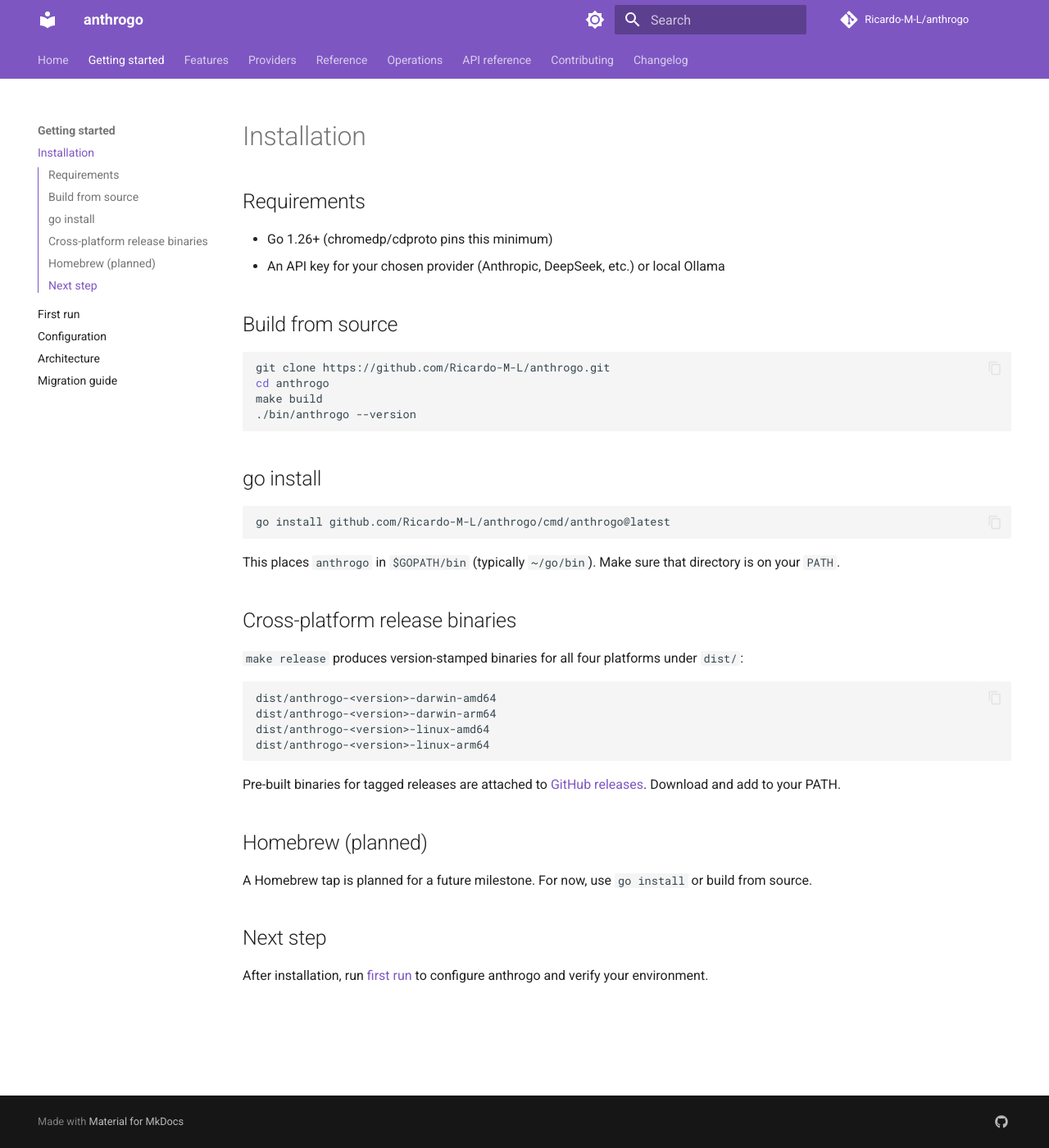
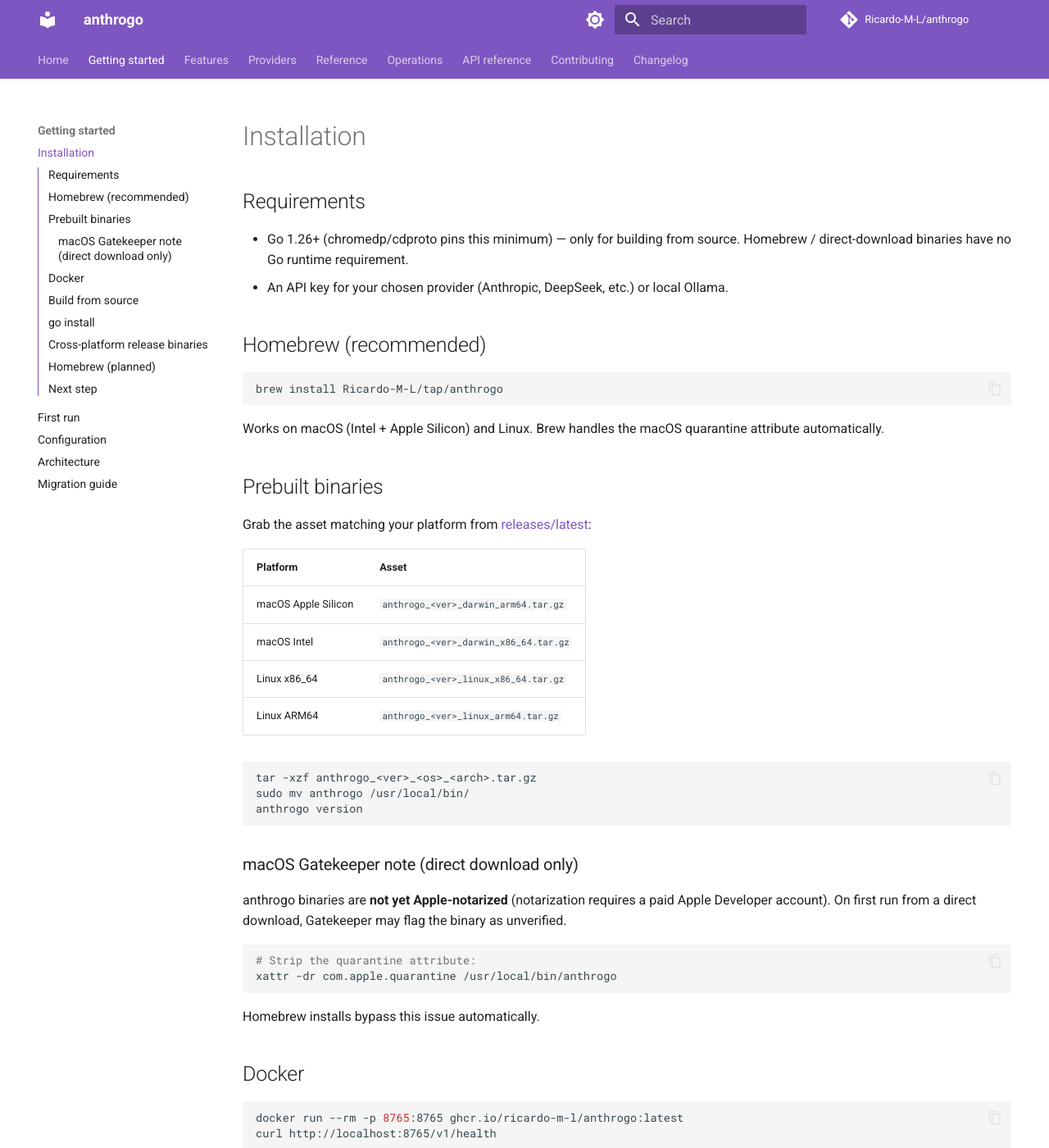
Before and after one commit to Ricardo-M-L/anthrogo, an MkDocs documentation site: the page built from docs/install.md, in a window 1280 px wide and 1400 px high. Shown: the whole window at 82% size. Built offline with MkDocs 1.6.1 and Material for MkDocs 9.7.7, drawn with Linux system fonts in a browser that asks for light colours; comment, search, counter and statistics services are not loaded; some of the changed text lies outside the part shown.

Commit message:
docs(c8): install.md expanded — Homebrew + prebuilt + Docker + Gatekeeper note
5 sections rebuilt:
- Homebrew (M16.1 result, recommended path)
- Prebuilt binaries (Releases page, 4-platform table, install steps)
- macOS Gatekeeper note (anthrogo is NOT Apple-notarized; document
  xattr -dr com.apple.quarantine bypass instead of leaving users to
  hit the error cold)
- Docker (M16.3 C2 result: ghcr.io image, default port 8765, env-var
  override pattern for headless mode)
- Build from source (original section preserved below)

C8 'macOS notarization' triaged as Apple-Developer-account-required;
no further action this milestone. Brew remains the recommended path
since it sidesteps Gatekeeper.

````diff
--- a/docs/install.md
+++ b/docs/install.md
@@ -2,8 +2,68 @@
 
 ## Requirements
 
-- Go 1.26+ (chromedp/cdproto pins this minimum)
-- An API key for your chosen provider (Anthropic, DeepSeek, etc.) or local Ollama
+- Go 1.26+ (chromedp/cdproto pins this minimum) — only for building from
+  source. Homebrew / direct-download binaries have no Go runtime
+  requirement.
+- An API key for your chosen provider (Anthropic, DeepSeek, etc.) or local
+  Ollama.
+
+## Homebrew (recommended)
+
+```bash
+brew install Ricardo-M-L/tap/anthrogo
+```
+
+Works on macOS (Intel + Apple Silicon) and Linux. Brew handles the macOS
+quarantine attribute automatically.
+
+## Prebuilt binaries
+
+Grab the asset matching your platform from
+[releases/latest](https://github.com/Ricardo-M-L/anthrogo/releases/latest):
+
+| Platform | Asset |
+|---|---|
+| macOS Apple Silicon | `anthrogo_<ver>_darwin_arm64.tar.gz` |
+| macOS Intel | `anthrogo_<ver>_darwin_x86_64.tar.gz` |
+| Linux x86_64 | `anthrogo_<ver>_linux_x86_64.tar.gz` |
+| Linux ARM64 | `anthrogo_<ver>_linux_arm64.tar.gz` |
+
+```bash
+tar -xzf anthrogo_<ver>_<os>_<arch>.tar.gz
+sudo mv anthrogo /usr/local/bin/
+anthrogo version
+```
+
+### macOS Gatekeeper note (direct download only)
+
+anthrogo binaries are **not yet Apple-notarized** (notarization requires
+a paid Apple Developer account). On first run from a direct download,
+Gatekeeper may flag the binary as unverified.
+
+```bash
+# Strip the quarantine attribute:
+xattr -dr com.apple.quarantine /usr/local/bin/anthrogo
+```
+
+Homebrew installs bypass this issue automatically.
+
+## Docker
+
+```bash
+docker run --rm -p 8765:8765 ghcr.io/ricardo-m-l/anthrogo:latest
+curl http://localhost:8765/v1/health
+```
+
+The container defaults to `anthrogo serve --addr 0.0.0.0:8765`. Override
+with any other entrypoint (e.g. headless mode):
+
+```bash
+docker run --rm \
+  -e ANTHROPIC_API_KEY=$ANTHROPIC_API_KEY \
+  ghcr.io/ricardo-m-l/anthrogo:latest \
+  -p "summarize this README"
+```
 
 ## Build from source
 
````
